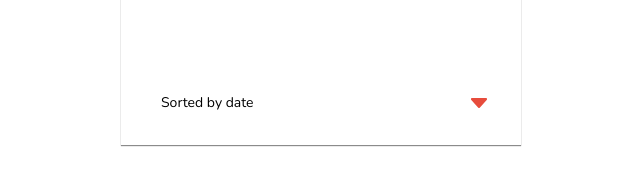
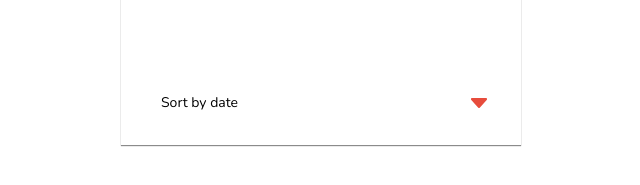
Before and after one commit to fac-12/JJJH-ToDoList, a website: page index.html in a window 1280 px wide. Shown: the part 555-740 px from the top of the page, 319-959 px from the left. Drawn offline with nearby package versions, Linux system fonts and the light colour scheme.

Commit message:
Edit sort by

```diff
--- a/index.html
+++ b/index.html
@@ -25,8 +25,8 @@
       </div>
 
       <select id="sort-todo">
-        <option value="date">Sorted by date</option>
-        <option value="completed">Sorted by completed</option>
+        <option value="date">Sort by date</option>
+        <option value="completed">Sort by completed</option>
       </select>
 
     </div>
```
